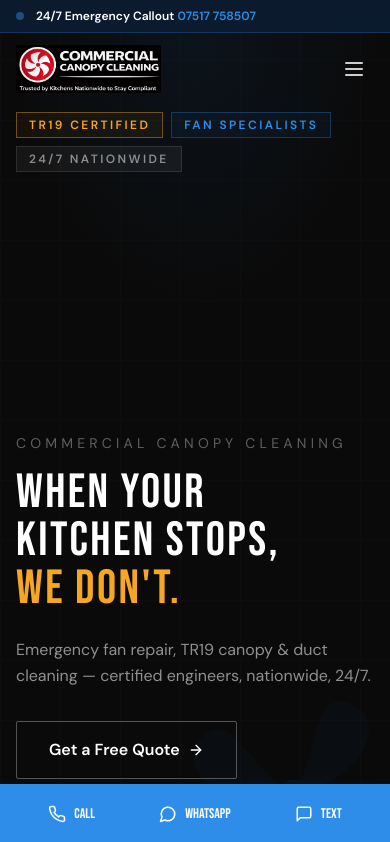
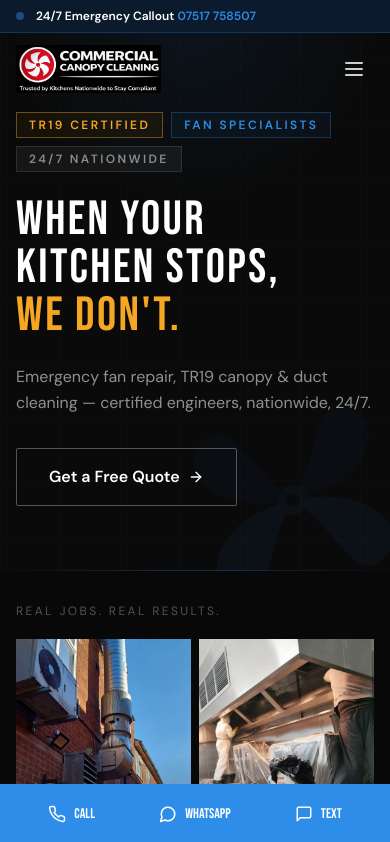
Before and after one commit to zaid5678/commercialcanopycleaning, a React (Vite) app: page / in a window 390 px wide. Shown: the top 842 px of the page. Built offline with nearby package versions, Linux system fonts and the light colour scheme.

Commit message:
Mobile hero: remove gap and company name text above headline

```diff
--- a/src/pages/Home.jsx
+++ b/src/pages/Home.jsx
@@ -138,7 +138,7 @@ export default function Home() {
       </Helmet>
 
       {/* ── HERO ──────────────────────────────────────────────────────────── */}
-      <section className="relative min-h-screen flex flex-col justify-end overflow-hidden">
+      <section className="relative sm:min-h-screen flex flex-col sm:justify-end overflow-hidden">
         {/* Background */}
         <div className="absolute inset-0" style={{ background: 'radial-gradient(ellipse 80% 60% at 50% 0%, rgba(26,95,168,0.12) 0%, transparent 60%), #0A0A0A' }} />
         <div className="absolute inset-0 opacity-[0.025]" style={{ backgroundImage: 'linear-gradient(rgba(255,255,255,0.5) 1px,transparent 1px),linear-gradient(90deg,rgba(255,255,255,0.5) 1px,transparent 1px)', backgroundSize: '60px 60px' }} />
@@ -160,20 +160,10 @@ export default function Home() {
           </div>
         </div>
 
-        {/* Main hero content — pushed towards bottom */}
-        <div className="relative flex-1 flex items-end pb-16 sm:pb-20">
+        {/* Main hero content */}
+        <div className="relative sm:flex-1 sm:flex sm:items-end pb-16 sm:pb-20">
           <div className="max-w-7xl mx-auto px-4 sm:px-6 lg:px-8 w-full">
             <div className="max-w-3xl">
-                {/* Company name */}
-                <motion.div
-                  initial={{ opacity: 0, y: 20 }}
-                  animate={{ opacity: 1, y: 0 }}
-                  transition={{ duration: 0.5, delay: 0.1 }}
-                  className="font-body text-white/35 text-sm sm:text-base uppercase tracking-[0.3em] mb-4"
-                >
-                  Commercial Canopy Cleaning
-                </motion.div>
-
                 <motion.h1
                   initial={{ opacity: 0, y: 30 }}
                   animate={{ opacity: 1, y: 0 }}
```
